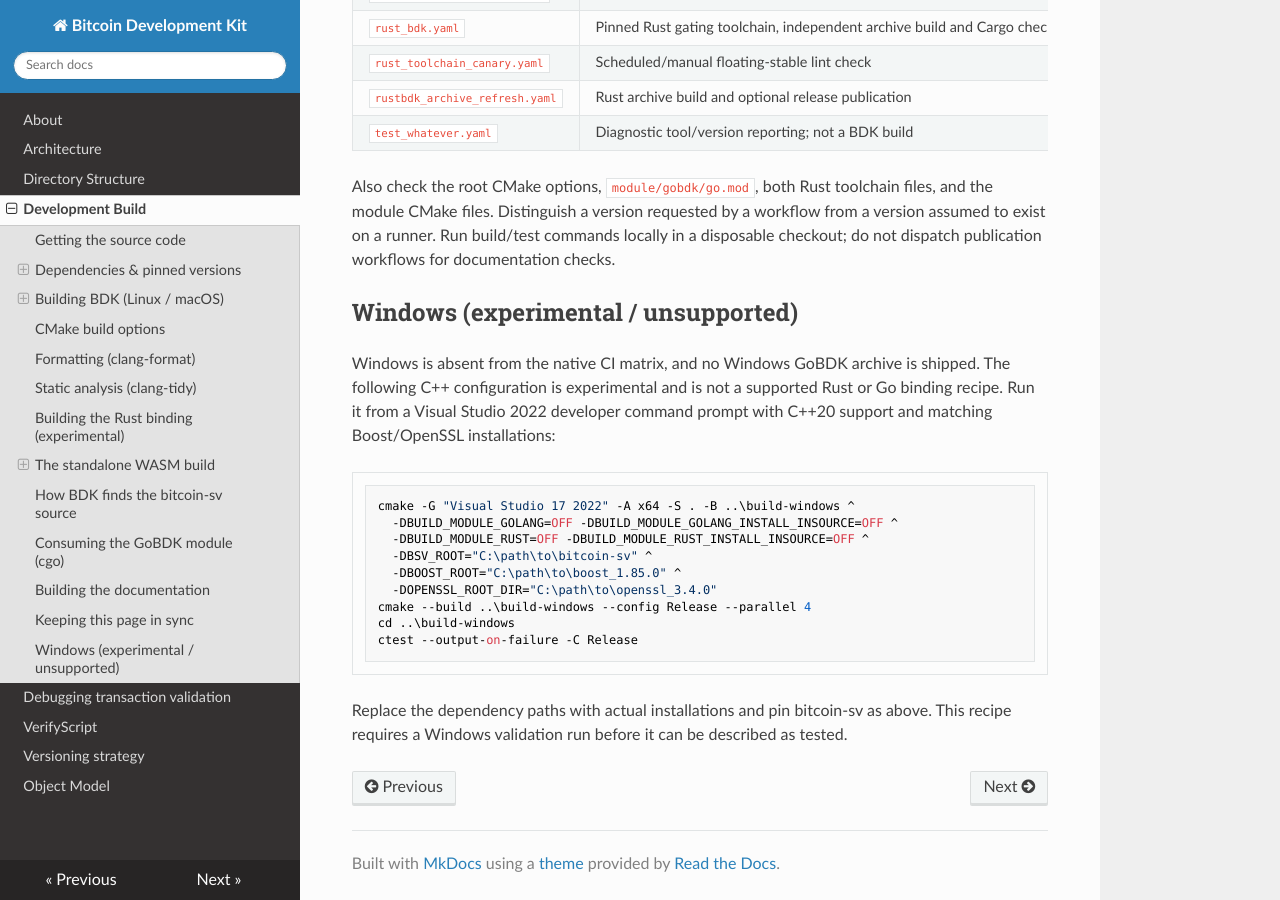
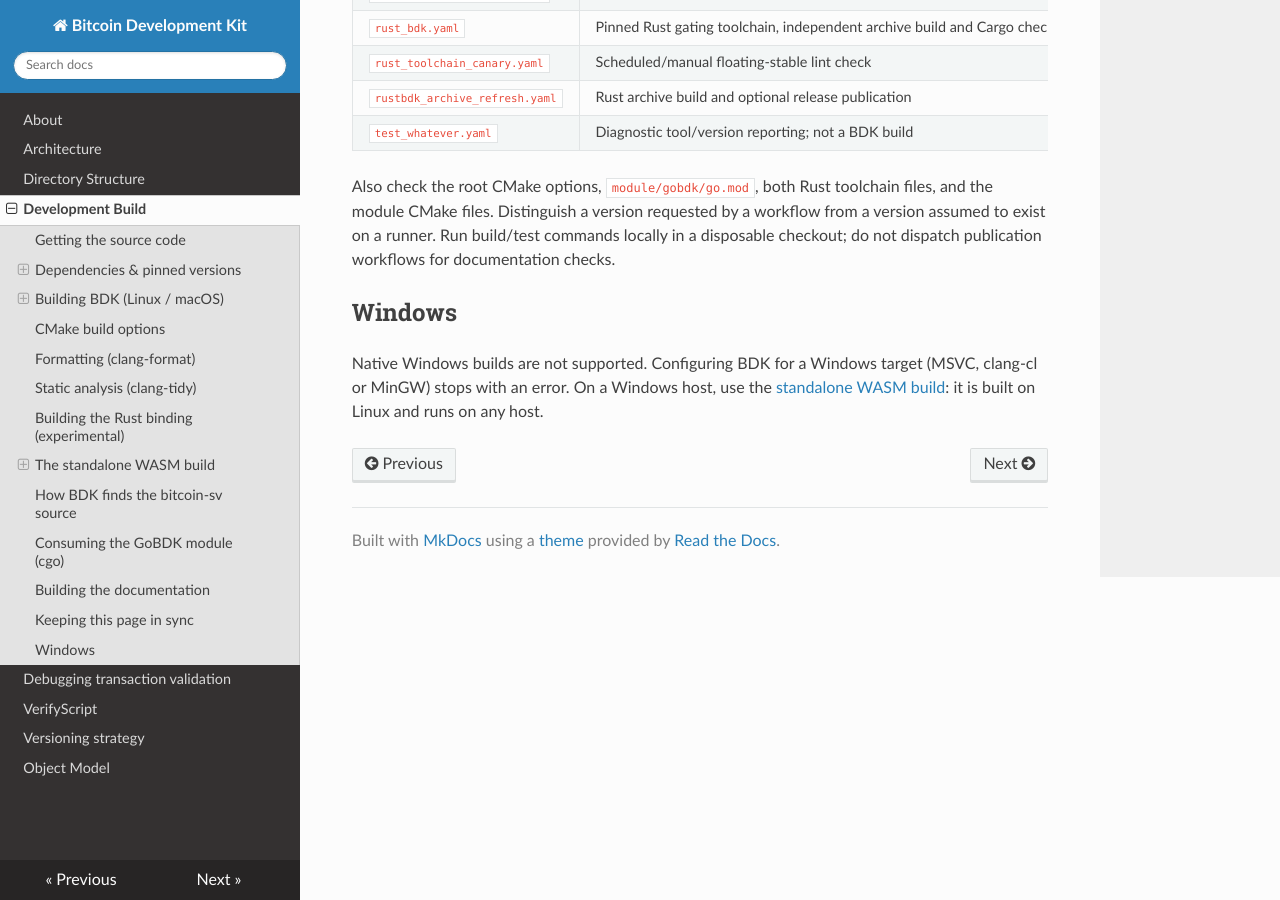
Before and after one commit to bitcoin-sv/bdk, an MkDocs documentation site: the page built from documentation/docs/build.md, in a window 1280 px wide and 900 px high, scrolled down 13164 px. Built offline with MkDocs 1.6.1, drawn with Linux system fonts in a browser that asks for light colours; nearby versions of some CDN libraries.

Commit message:
[docs] state that native Windows builds are not supported
Replaces the experimental Visual Studio recipe in build.md with a pointer to
the WASM build, and updates the architecture page's link to it.

````diff
--- a/documentation/docs/build.md
+++ b/documentation/docs/build.md
@@ -545,24 +545,9 @@ files, and the module CMake files. Distinguish a version requested by a workflow
 from a version assumed to exist on a runner. Run build/test commands locally in
 a disposable checkout; do not dispatch publication workflows for documentation checks.
 
-## Windows (experimental / unsupported)
+## Windows
 
-Windows is absent from the native CI matrix, and no Windows GoBDK archive is
-shipped. The following C++ configuration is experimental and is not a supported
-Rust or Go binding recipe. Run it from a Visual Studio 2022 developer command
-prompt with C++20 support and matching Boost/OpenSSL installations:
-
-```bat
-cmake -G "Visual Studio 17 2022" -A x64 -S . -B ..\build-windows ^
-  -DBUILD_MODULE_GOLANG=OFF -DBUILD_MODULE_GOLANG_INSTALL_INSOURCE=OFF ^
-  -DBUILD_MODULE_RUST=OFF -DBUILD_MODULE_RUST_INSTALL_INSOURCE=OFF ^
-  -DBSV_ROOT="C:\path\to\bitcoin-sv" ^
-  -DBOOST_ROOT="C:\path\to\boost_1.85.0" ^
-  -DOPENSSL_ROOT_DIR="C:\path\to\openssl_3.4.0"
-cmake --build ..\build-windows --config Release --parallel 4
-cd ..\build-windows
-ctest --output-on-failure -C Release
-```
-
-Replace the dependency paths with actual installations and pin bitcoin-sv as above.
-This recipe requires a Windows validation run before it can be described as tested.
+Native Windows builds are not supported. Configuring BDK for a Windows target
+(MSVC, clang-cl or MinGW) stops with an error. On a Windows host, use the
+[standalone WASM build](#the-standalone-wasm-build): it is built on Linux and runs
+on any host.
````
Also changed, not shown: documentation/docs/architecture.md (+2 -2 lines).
